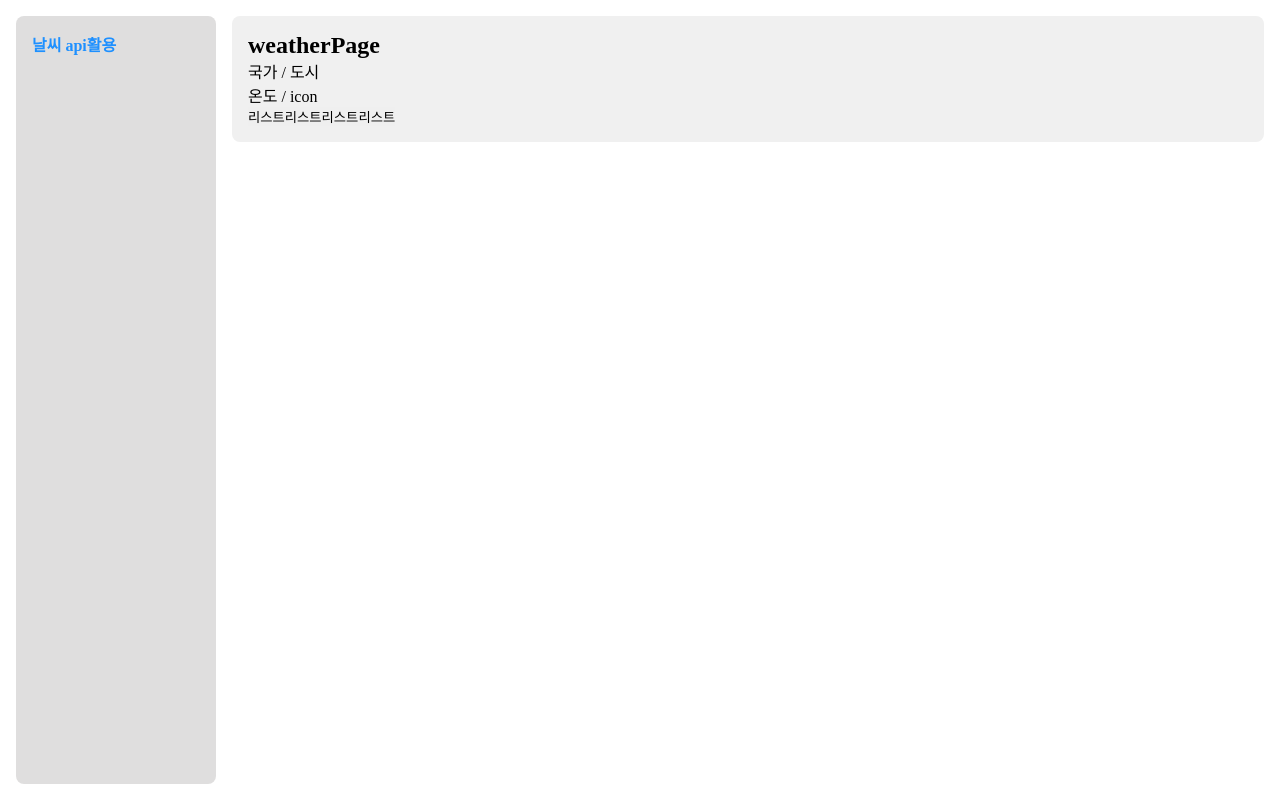
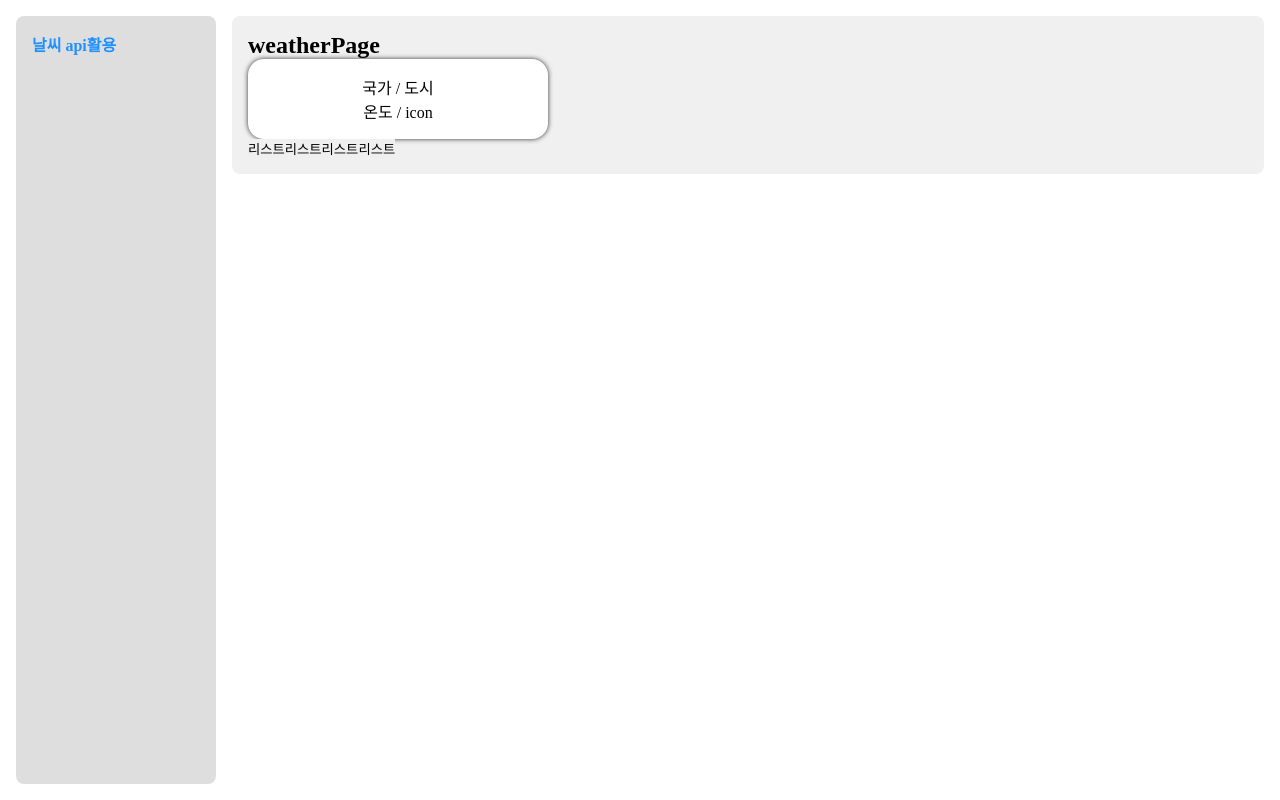
Before and after one commit to Lacheln1/UrecaDailyStudy, a React (Vite) app in the folder 4/0428/react05_apis/: page / in a window 1280 px wide. Built offline with nearby package versions, Linux system fonts and the light colour scheme.

Commit message:
css적용1

```diff
--- a/4/0428/react05_apis/src/weather/WeatherPage.module.css
+++ b/4/0428/react05_apis/src/weather/WeatherPage.module.css
@@ -1,4 +1,10 @@
 .weatherInfo {
+  background-color: white;
+  max-width: 300px;
+  padding: 1rem;
+  text-align: center;
+  border-radius: 1rem;
+  box-shadow: 0 0 5px rgba(0, 0, 0, 0.8);
 }
 .location {
 }
```
